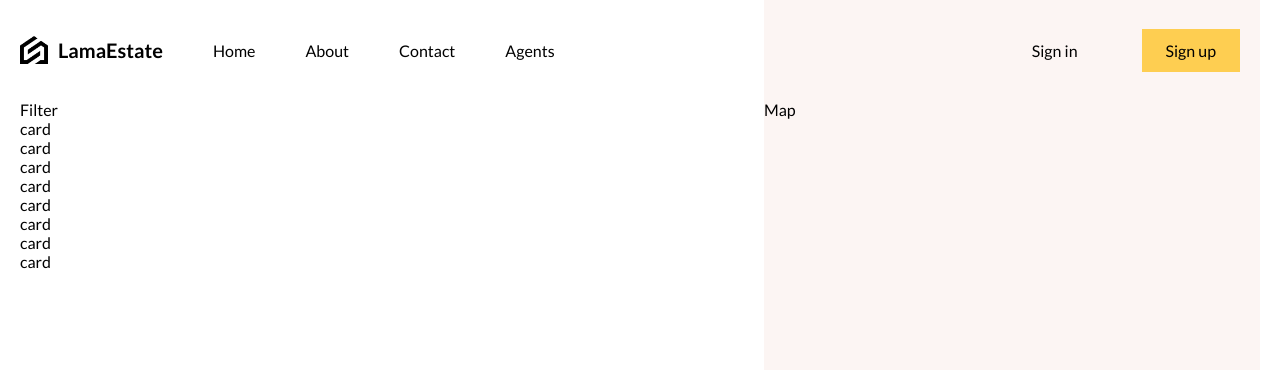
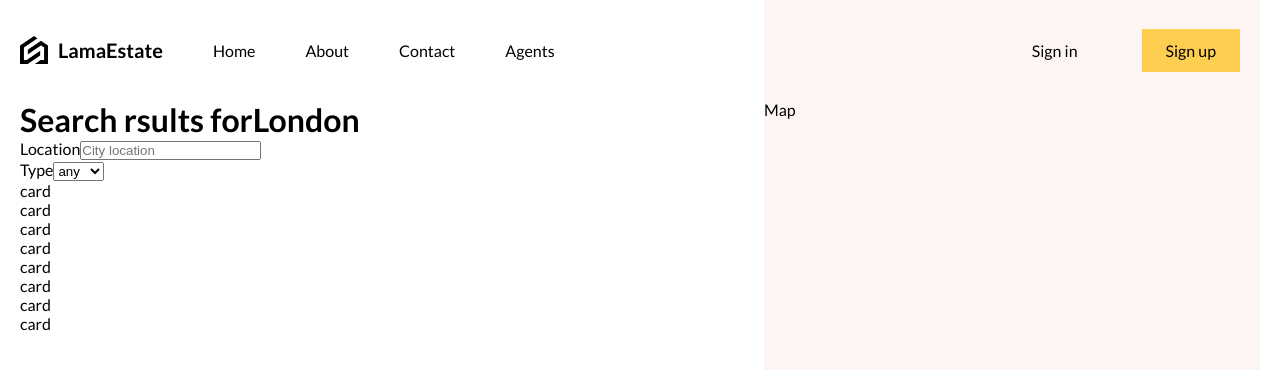
Before and after one commit to zixx-bit/estate-ui, a React (Vite) app: page /list in a window 1280 px wide. Shown: the top 370 px of the page. Built offline with nearby package versions, Linux system fonts and the light colour scheme.

Commit message:
Filter page update

```diff
--- a/src/components/filter/Filter.jsx
+++ b/src/components/filter/Filter.jsx
@@ -2,7 +2,30 @@ import "./Filter.scss";
 
 function Filter() {
   return (
-    <div>Filter</div>
+    <div className="filter">
+    <div>
+      <h1>Search rsults for<b/>London</h1>
+    </div>
+    {/* top */}
+    <div className="top">
+    <div className="item">
+      <label htmlFor="City">Location</label>
+      <input type="text" id="city" name="city" placeholder="City location"></input>
+    </div>
+    </div>
+    {/* bottom */}
+    <div className="bottom">
+    <div className="item">
+      <label htmlFor="type">Type</label>
+      <select name="type" id="type">
+        <option value="">any</option>
+        <option value="">Buy</option>
+        <option value="">Rent</option>
+      </select>
+    </div>
+
+    </div>
+    </div>
   )
 }
 
```
